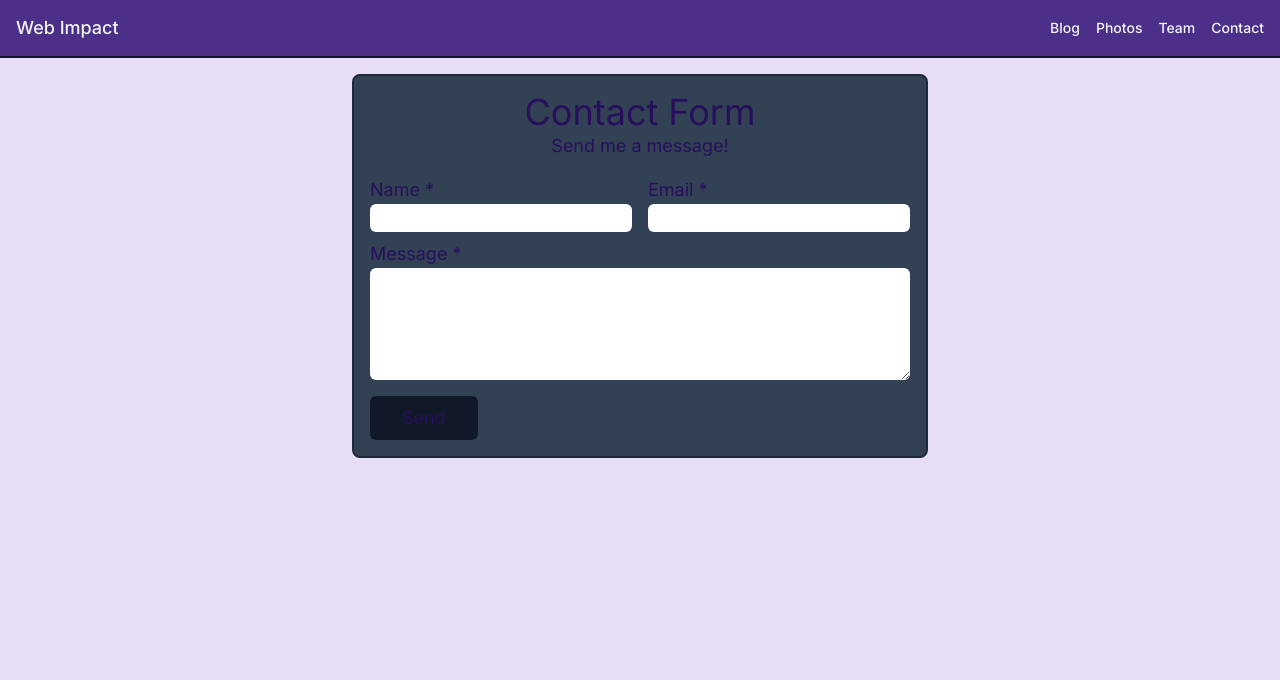
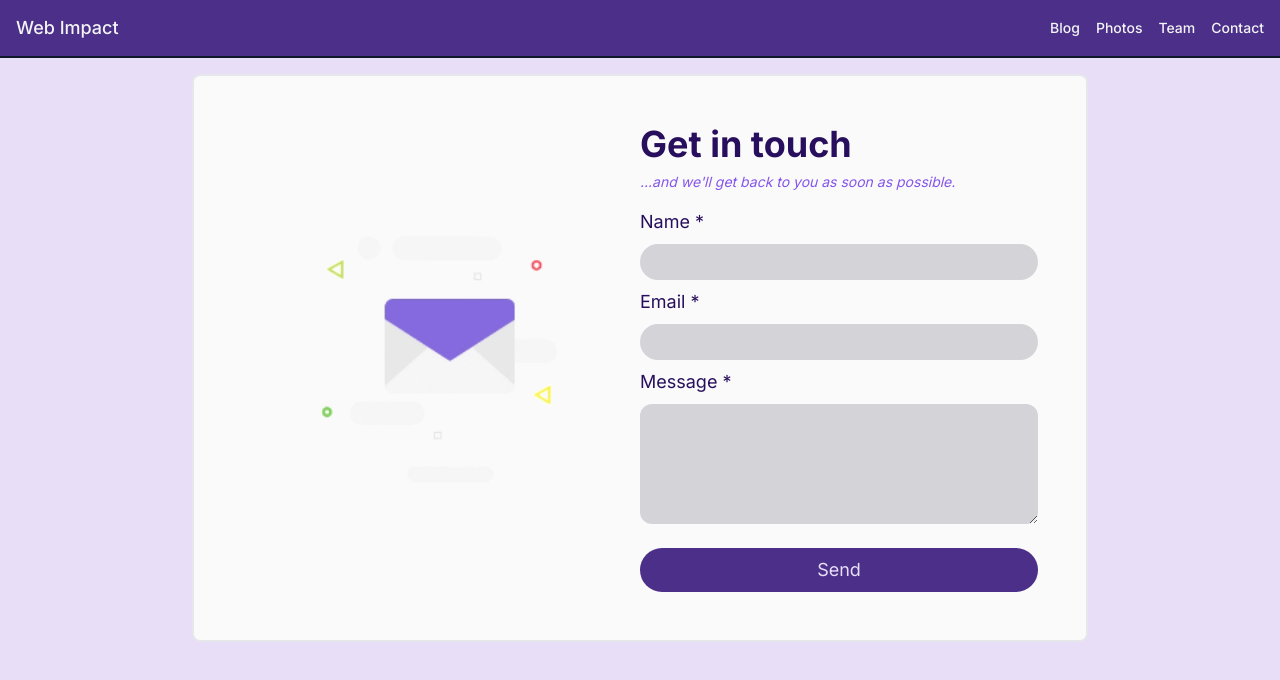
Before and after one commit to webimpactuw/advanced-demo, a Next.js app: page /contact in a window 1280 px wide. Shown: the top 680 px of the page. Built offline with nearby package versions, Linux system fonts and the light colour scheme.

Commit message:
update team and contact page designs

```diff
--- a/app/components/container.js
+++ b/app/components/container.js
@@ -1,3 +1,7 @@
 export default function Container({ children, className }) {
-  return <div className={`max-w-7xl mx-auto p-4 lg:p-8 ${className}`}>{children}</div>;
+  return (
+    <div className={`max-w-7xl mx-auto p-4 lg:p-8 ${className}`}>
+      {children}
+    </div>
+  );
 }
--- a/app/components/dogfact.js
+++ b/app/components/dogfact.js
@@ -24,21 +24,8 @@ export default function DogFact() {
   }, []);
 
   return (
-    <div className="max-w-[32rem] mx-auto my-4 bg-purple-800 text-purple-100 px-4 py-2 rounded-xl border-2 border-purple-400">
-      <p>{fact || "Loading fact..."}</p>
+    <div className="flex items-center justify-center max-w-[32rem] h-32 mx-auto mb-4 bg-purple-800 text-purple-100 px-4 py-2 rounded-xl border-2 border-purple-400">
+      <p className="text-center">{fact || "Loading fact..."}</p>
     </div>
   );
-
-  return fact ? (
-    <p
-      className={
-        "mt-2 text-md text-center " +
-        (success ? "text-green-500" : "text-red-500")
-      }
-    >
-      {fact}
-    </p>
-  ) : (
-    <p className="mt-2 text-md text-center">Loading fact...</p>
-  );
 }
--- a/app/contact/page.js
+++ b/app/contact/page.js
@@ -2,6 +2,8 @@
 
 import React, { useRef } from "react";
 import emailjs from "@emailjs/browser";
+import Image from "next/image";
+import Mail from "/public/mail.png";
 
 export default function Page() {
   const form = useRef();
@@ -30,40 +32,45 @@ export default function Page() {
 
   return (
     <form
-      className="w-[calc(100vw-2rem)] max-w-xl rounded-lg mx-auto flex flex-col p-4 m-4 text-lg bg-slate-700 border-2 border-slate-800"
+      className="w-[calc(100vw-2rem)] max-w-4xl rounded-lg mx-auto flex flex-col md:flex-row p-12 m-4 text-lg bg-zinc-50 border-2"
       ref={form}
       onSubmit={sendEmail}
     >
-      <h2 className="text-4xl text-center">Contact Form</h2>
-      <p className="text-center pb-4">Send me a message!</p>
-      <div className="grid grid-cols-2 gap-x-4">
+      <div className="flex flex-col items-center justify-center w-full md:w-1/2">
+        <Image src={Mail} href="Mail Graphic" width={256} height={256} />
+      </div>
+      <div className="flex flex-col gap-2 w-full md:w-1/2">
+        <h2 className="text-4xl font-bold">Get in touch</h2>
+        <p className="text-sm text-purple-400 italic pb-2">
+          ...and we'll get back to you as soon as possible.
+        </p>
         <label>Name *</label>
+        <input
+          required
+          className="text-black rounded-full px-3 py-1 bg-zinc-300"
+          type="text"
+          name="user_name"
+        />
         <label>Email *</label>
         <input
           required
-          className="text-black rounded-md px-2 mb-2"
-          type="text"
-          name="user_name"
-        />
-        <input
-          required
-          className="text-black rounded-md px-2 mb-2"
+          className="text-black rounded-full px-3 py-1 bg-zinc-300"
           type="email"
           name="user_email"
         />
-      </div>
         <label>Message *</label>
         <textarea
           required
           rows={4}
-        className="text-black rounded-md px-2 mb-4"
+          className="text-black rounded-xl px-3 py-1 mb-4 bg-zinc-300"
           name="message"
         />
         <input
-        className="w-fit bg-gray-900 rounded-md p-2 px-8 cursor-pointer transform md:hover:bg-gray-800 transition-colors"
+          className="bg-purple-800 text-purple-100 rounded-full p-2 px-8 cursor-pointer transform md:hover:bg-purple-900 transition-colors"
           type="submit"
           value="Send"
         />
+      </div>
     </form>
   );
 }
--- a/app/page.js
+++ b/app/page.js
@@ -1,6 +1,6 @@
 import Image from "next/image";
 import Container from "./components/container";
-import Logo from "@/public/webimpact-logo.png"
+import Logo from "@/public/webimpact-logo.png";
 import { FilledButton, OutlinedButton } from "./components/buttons";
 import { client } from "@/sanity/lib/client";
 import BlogPostCard from "./components/BlogPost";
@@ -10,28 +10,37 @@ export default async function Home() {
 
   return (
     <>
-      <div className="flex flex-col gap-12 w-full justify-between bg-gray-900">
+      <div className="flex flex-col gap-12 w-full justify-between text-gray-200 bg-purple-800">
         <Container className="flex flex-col-reverse items-center md:items-end md:flex-row gap-12 w-full justify-between py-8">
           <div className="flex flex-col gap-4 pb-8 h-fit">
             <p className="font-semibold">Welcome to this website</p>
             <h1 className="font-bold text-5xl">Hi, We're Web Impact</h1>
-            <p>This is our demo website! Here, we'll have the latest information and updates on Web Impact UW, including how to get involved. </p>
+            <p>
+              This is our demo website! Here, we'll have the latest information
+              and updates on Web Impact UW, including how to get involved.{" "}
+            </p>
             <div className="flex flex-col flex-wrap sm:flex-row gap-4">
               <FilledButton>Read our blog</FilledButton>
               <OutlinedButton>Check out our photos</OutlinedButton>
             </div>
           </div>
-          <Image src={Logo} alt="Web Impact Logo" className="w-96 shrink-0" height={256} width={256} />
+          <Image
+            src={Logo}
+            alt="Web Impact Logo"
+            className="w-96 shrink-0"
+            height={256}
+            width={256}
+          />
         </Container>
       </div>
       <div className="flex flex-col items-center pt-12 gap-2">
         <h2 className="font-bold text-4xl">Latest Blog Posts</h2>
-        <p>Check out our latest blog posts</p>
+        <p className="text-purple-600">Check out our latest blog posts</p>
       </div>
       <Container className="grid md:grid-cols-2 lg:grid-cols-3 gap-4">
-        {posts.slice(0, 3).map(e =>
-          <BlogPostCard post={e} />
-        )}
+        {posts.slice(0, 3).map((e, index) => (
+          <BlogPostCard key={index} post={e} />
+        ))}
       </Container>
     </>
   );
--- a/app/photos/page.js
+++ b/app/photos/page.js
@@ -6,7 +6,7 @@ export default async function Photos() {
 
   return (
     <Container>
-      <p className="font-semibold text-xl text-center">
+      <p className="font-semibold text-xl text-center mb-2">
         Here&apos;s a random fact about dogs:
       </p>
       <DogFact />
--- a/app/team/page.js
+++ b/app/team/page.js
@@ -1,9 +1,11 @@
+import Image from "next/image";
 import Container from "../components/container";
+import Head from "/public/person.png";
 
 export default async function Page() {
   const people = await getPeople();
   return (
-    <Container className="flex flex-wrap gap-6">
+    <Container className="flex flex-col gap-6">
       <div className="flex flex-col items-center gap-2 w-full">
         <h2 className="text-4xl font-bold">Our Team</h2>
         <p className="text-purple-600">
@@ -19,33 +21,35 @@ export default async function Page() {
 
 function Person({ person }) {
   return (
-    <div className="max-w-sm w-full border border-purple-100 rounded-xl px-4 pb-4 pt-6 bg-gradient-to-bl from-purple-400 to-purple-100 md:hover:shadow-xl md:hover:scale-105 transition-all space-y-2">
-      <div className="space-y-2">
+    <div className="flex flex-col md:flex-row gap-4 w-full max-w-3xl mx-auto border border-purple-100 rounded-xl px-4 py-6 bg-zinc-100 md:hover:shadow-xl md:hover:scale-105 transition-all">
+      <div className="flex justify-center items-center">
+        <Image src={Head} alt="Placeholder headshot" className="w-36 h-36 min-w-36" width={144} height={144} />
+      </div>
+      <div className="flex flex-col gap-1">
         <h3 className="font-medium text-xl">{person.name}</h3>
-        <div className="flex items-center justify-start space-x-2 text-xs font-medium uppercase">
-          <p>Username:</p>
-          <p className="bg-purple-600 text-zinc-100 ml-2 p-1 rounded-md">
+        <div className="flex flex-wrap items-center justify-start gap-2 text-xs font-medium uppercase">
+          <p className="text-purple-400">Username:</p>
+          <p className="bg-purple-600 text-zinc-100 p-1 rounded-md">
             {person.username}
           </p>
         </div>
-      </div>
+        <div className="flex flex-wrap gap-4">
           <div className="space-y-1">
             <h4 className="font-medium">Contact</h4>
-        <ul className="font-mono text-sm">
+            <ul className="font-mono text-sm text-purple-800 bg-purple-100 px-2 py-1 rounded-lg">
               <li>{person.email}</li>
               <li>{person.phone}</li>
             </ul>
           </div>
-      <hr />
-      <div className="flex items-center justify-start space-x-2 text-xs font-medium uppercase text-purple-800">
-        Company:
-        <p className="bg-purple-600 text-zinc-100 ml-2 p-1 rounded-md">
-          {person.company.name}
-        </p>
+          <div className="space-y-1">
+            <h4 className="font-medium">Company</h4>
+            <ul className="font-mono text-sm text-purple-800 bg-purple-100 px-2 py-1 rounded-lg">
+              <li className="font-bold">{person.company.name}</li>
+              <li>{person.company.catchPhrase}</li>
+            </ul>
           </div>
-      <p className="bg-purple-100 text-sm px-2 rounded-md">
-        {person.company.catchPhrase}
-      </p>
+        </div>
+      </div>
     </div>
   );
 }
```
Also changed, not shown: public/mail.png (added), public/person.png (added). Lines whose indentation alone changed are shown as unchanged.
